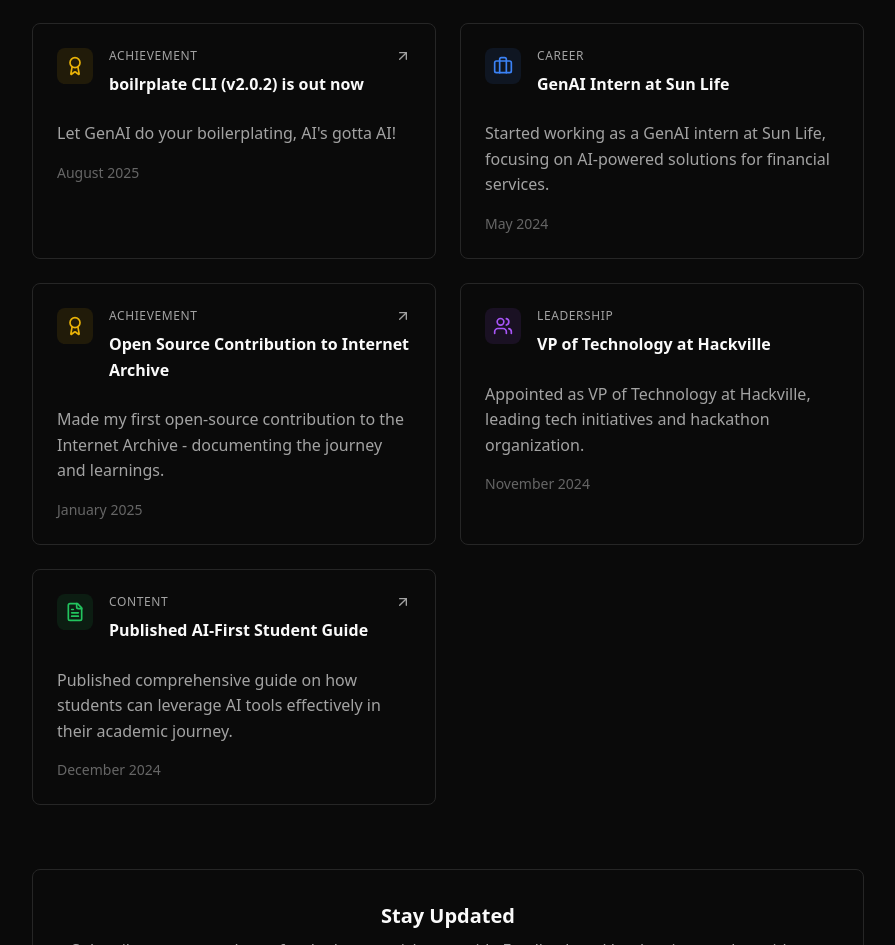
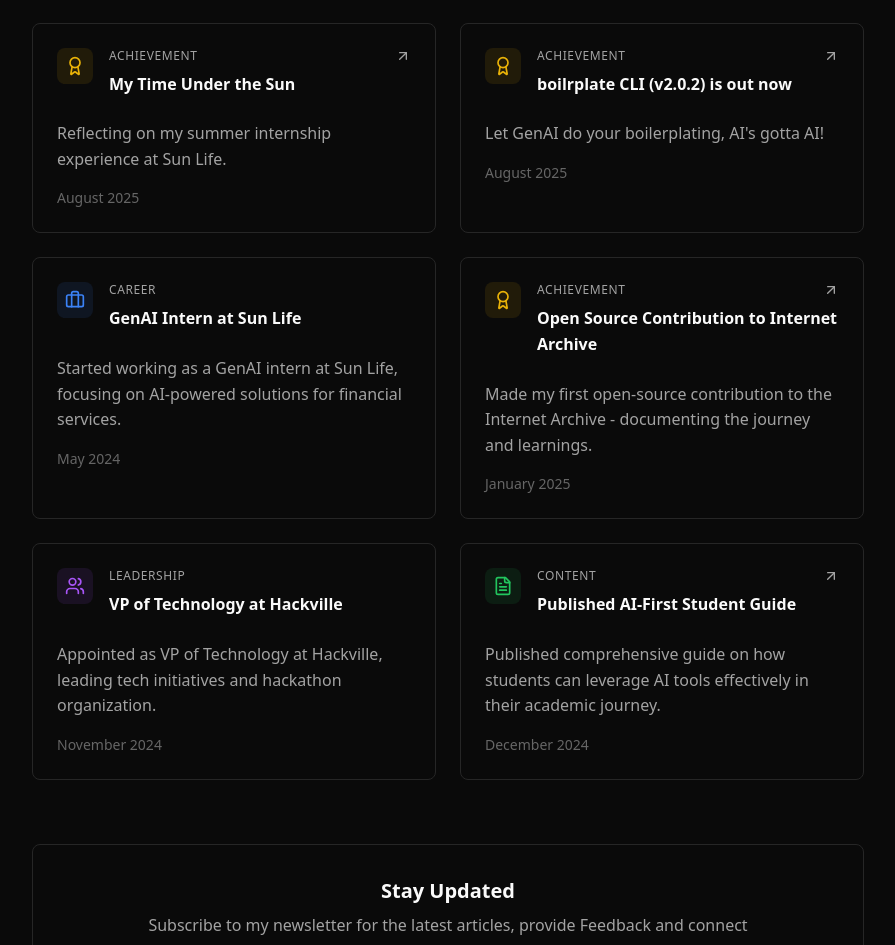
Before and after one commit to purohitamann/porfolio-next, a Next.js app: page /blog in a window 1280 px wide. Shown: the part 1087-2032 px from the top of the page, without its empty margins (192-1087 px from the left). Built offline with nearby package versions, Linux system fonts and the light colour scheme.

Commit message:
Refactor footer and blog components, update read time in blog.json, and add highlight link

```diff
--- a/src/app/asks/page.tsx
+++ b/src/app/asks/page.tsx
@@ -758,9 +758,6 @@
               </div>
             ))}
           </div>
-          <Link href="/asks" className="text-sm text-primary hover:underline">
-            View all
-          </Link>
         </div>
       </div>
     </div>
--- a/src/app/blog/[slug]/page.tsx
+++ b/src/app/blog/[slug]/page.tsx
@@ -371,6 +371,13 @@
               </span>
             ))}
           </div>
+          <div className="flex  items-center gap-2 mt-2">
+            <span className="text-sm font-medium text-muted-foreground">Surprise:</span>
+              <a href="/asks" className='flex items-center underline'>
+              Aman Asks
+              <ArrowUpRight className=" h-4 w-4" />
+            </a>
+          </div>
         </motion.footer>
       </article>
        {/* Newsletter CTA */}
@@ -384,7 +391,7 @@
             Stay Updated
           </h3>
           <p className="text-muted-foreground mb-6">
-            Subscribe to my newsletter for the latest articles, provide Feedback and book a time to chat with me.
+            Subscribe to my newsletter for the latest articles, provide Feedback and connect
           </p>
           <Button asChild className="button-hover">
             <a href="/asks">
--- a/src/app/blog/page.tsx
+++ b/src/app/blog/page.tsx
@@ -252,7 +252,7 @@
             Stay Updated
           </h3>
           <p className="text-muted-foreground mb-6">
-            Subscribe to my newsletter for the latest articles, provide Feedback and book a time to chat with me.
+            Subscribe to my newsletter for the latest articles, provide Feedback and connect
           </p>
           <Button asChild className="button-hover">
             <a href="/asks">
--- a/src/app/components/Footer.tsx
+++ b/src/app/components/Footer.tsx
@@ -13,11 +13,12 @@
                 <div className="text-center space-y-8">
                     <h2 className="text-2xl md:text-3xl font-semibold text-foreground">
                         {footer.title}
+
                     </h2>
 
                     <Button className="button-hover">
-                        <a href={"mailto:" + footer.email} target="_blank" rel="noopener noreferrer">
-                            Get in Touch
+                        <a href="/asks" >
+                            Aman Asks
                         </a>
                     </Button>
 
@@ -26,6 +27,7 @@
                         <a href={footer.linkedin} className="text-sm text-muted-foreground hover:text-foreground transition-colors">LinkedIn</a>
                         <a href={footer.medium} className="text-sm text-muted-foreground hover:text-foreground transition-colors">Medium</a>
                         <a href={footer.instagram} className="text-sm text-muted-foreground hover:text-foreground transition-colors">Instagram</a>
+                     <a href={"mailto:" + footer.email} className="block text-sm text-muted-foreground hover:text-foreground transition-colors">Email</a>
                     </div>
 
                     <p className="text-sm text-muted-foreground pt-8 border-t border-border/30">
--- a/src/app/components/RecentHighlights.tsx
+++ b/src/app/components/RecentHighlights.tsx
@@ -75,8 +75,6 @@
               {highlight.link ? (
                 <a
                   href={highlight.link}
-                  target="_blank"
-                  rel="noopener noreferrer"
                   className="block p-4 rounded-lg border border-border hover:border-muted-foreground transition-all bg-card/50 hover:bg-card/70"
                 >
                   <div className="flex items-start gap-3">
--- a/src/data/footer.json
+++ b/src/data/footer.json
@@ -1,5 +1,5 @@
 {
-  "title": "I am always open to chat. Let's Connect",
+  "title": "Let's Connect",
   "email": "purohitaman@icloud.com",
   "github": "https://github.com/purohitamann",
   "linkedin": "https://www.linkedin.com/in/amanhiranpurohit/",
--- a/src/data/highlights.json
+++ b/src/data/highlights.json
@@ -1,6 +1,14 @@
 {
   "highlights": [
 
+        {
+      "id": 9,
+      "title": "My Time Under the Sun",
+      "description": "Reflecting on my summer internship experience at Sun Life.",
+      "date": "August 2025",
+      "type": "achievement",
+      "link": "/blog/my-time-under-the-sun-at-skynet"
+    },
         {
       "id": 10,
       "title": "boilrplate CLI (v2.0.2) is out now",
```
Also changed, not shown: src/data/blog.json (+1 -1 lines).
